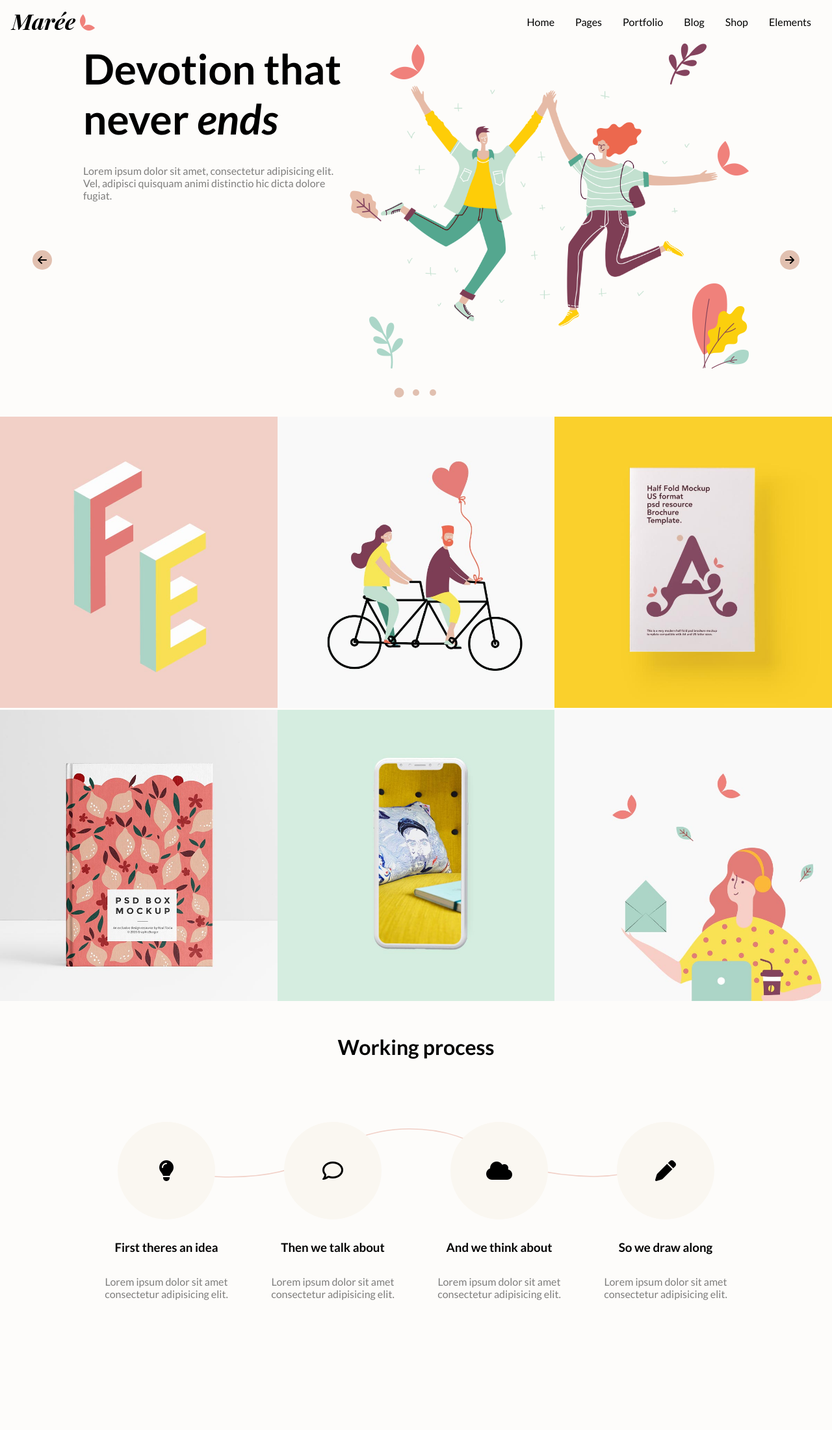
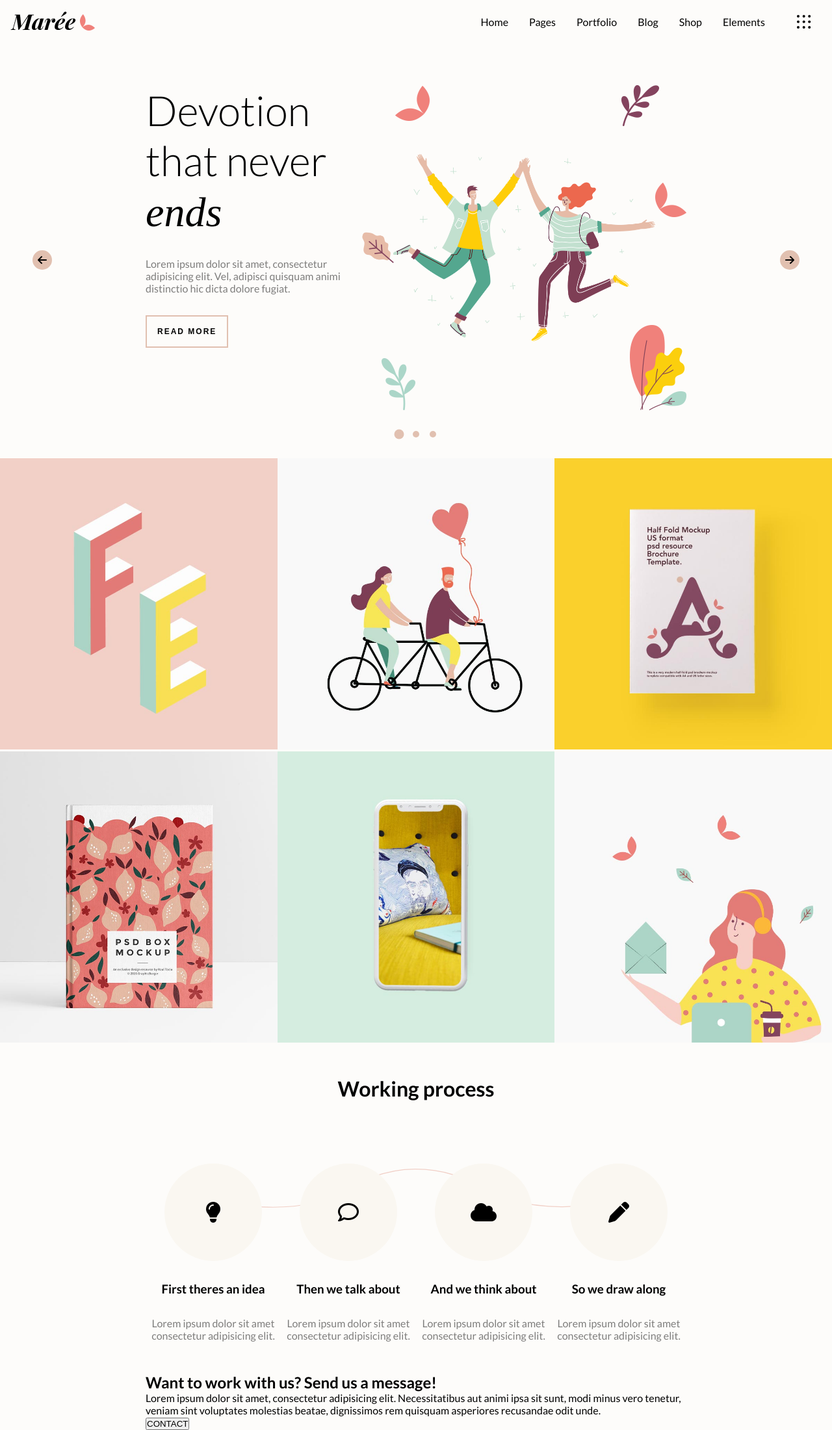
Before and after one commit to Carmine-Faella/proj-html-vuejs, a Vue app: page / in a window 1280 px wide. Shown: the whole page at 65% size. Before the commit the page ends 2048 px from the top, so only its background shows below. Built offline with nearby package versions, Linux system fonts and the light colour scheme.

Commit message:
Migliormento scss

```diff
--- a/src/components/Circle.vue
+++ b/src/components/Circle.vue
@@ -29,14 +29,14 @@ export default{
 <style scoped lang="scss">
 @use '../styles/general.scss' as *;
 @use '../styles/partial/variables.scss' as *;
+@use '../styles/partial/-mixin.scss' as *;
 .icon{
     width: 150px;
     height: 150px;
     border-radius: 50%;
     background-color: $back-6;
-    display: flex;
+    @include my-display-flex;
     justify-content: center;
-    align-items: center;
 
     i{
         font-size: 2rem;
@@ -45,9 +45,8 @@ export default{
 }
 
 .d-flex{
-    display: flex;
+    @include my-display-flex;
     flex-direction: column;
-    align-items: center;
 }
 
 h3{
--- a/src/components/CircleList.vue
+++ b/src/components/CircleList.vue
@@ -51,9 +51,9 @@ export default{
 
 @use '../styles/general.scss' as *;
 @use '../styles/partial/variables.scss' as *;
+@use '../styles/partial/-mixin.scss' as *;
 .icon-cnt{
-    max-width: 80%;
-    margin: auto;
+    @include my-container;
     display: flex;
     position: relative;
 
--- a/src/components/PageHeader.vue
+++ b/src/components/PageHeader.vue
@@ -24,7 +24,9 @@ export default{
         </div>
         <nav>
             <li v-for="name in nav"><a :href="name.href">{{ name.name }}</a></li>
+            <a href="#"></a><img src="../assets/svg-1.svg" alt="option">
         </nav>
+
 
     </div>
 
@@ -33,17 +35,31 @@ export default{
 <style scoped lang="scss">
 @use '../styles/general.scss' as *;
 @use '../styles/partial/variables.scss' as *;
+@use '../styles/partial/-mixin.scss' as *;
 
 .topbar{
-    display: flex;
+    @include my-display-flex;
     justify-content: space-between;
-    align-items: center;
     padding: 1rem;
+    margin-bottom: 4rem;
+
+    nav{
+        @include my-display-flex;
+
+        img{
+            padding-left: 2rem;
+            padding-right: 1rem;
+        }
+    }
 
     li{
         display: inline-block;
         padding: 0 1rem;
         list-style: none;
+
+        &:hover{
+            border-bottom: 4px solid $text-color-6;
+        }
 
         a{
             text-decoration: none;
--- a/src/components/PageMain.vue
+++ b/src/components/PageMain.vue
@@ -3,12 +3,14 @@
 import Slider from './Slider.vue';
 import CardList from './CardList.vue';
 import CircleList from './CircleList.vue';
+import SendMessage from './SendMessage.vue';
 
 export default{
   components:{
     Slider,
     CardList,
-    CircleList
+    CircleList,
+    SendMessage
   },
   data(){
     return{
@@ -24,6 +26,7 @@ export default{
   <Slider/>
   <CardList/>
   <CircleList/>
+  <SendMessage/>
 </template>
 
 <style scoped lang="scss">
--- /dev/null
+++ b/src/components/SendMessage.vue
@@ -0,0 +1,38 @@
+<script>
+
+export default{
+    data(){
+        return{
+
+        }
+    }
+}
+
+</script>
+
+<template>
+
+    <section>
+
+        <div class="container">
+            <h1>Want to work with us? Send us <span>a message!</span></h1>
+            <p>Lorem ipsum dolor sit amet, consectetur adipisicing elit. Necessitatibus aut animi ipsa sit sunt, modi minus vero tenetur, veniam sint voluptates molestias beatae, dignissimos rem quisquam asperiores recusandae odit unde.</p>
+            <button>CONTACT</button>
+        </div>
+
+    </section>
+
+</template>
+
+<style scoped lang="scss">
+@use '../styles/general.scss' as *;
+@use '../styles/partial/variables.scss' as *;
+@use '../styles/partial/-mixin.scss' as *;
+
+.container{
+    @include my-container;
+}
+
+
+
+</style>
--- a/src/components/Slider.vue
+++ b/src/components/Slider.vue
@@ -41,8 +41,9 @@ export default{
         </div>
 
         <div class="introdution">
-            <h1>Devotion that never <i>ends</i></h1>
+            <h1>Devotion that never <span><i>ends</i></span></h1>
             <p>Lorem ipsum dolor sit amet, consectetur adipisicing elit. Vel, adipisci quisquam animi distinctio hic dicta dolore fugiat.</p>
+            <button>READ MORE</button>
         </div>
         <div class="img-wrap">
 
@@ -56,6 +57,7 @@ export default{
             </div>
 
             <img :src="sliderImg[activeImage]" class="image">
+
         </div>
 
     </div>
@@ -69,9 +71,9 @@ export default{
 <style scoped lang="scss">
 @use '../styles/general.scss' as *;
 @use '../styles/partial/variables.scss' as *;
+@use '../styles/partial/-mixin.scss' as *;
 .container{
-    margin: auto;
-    max-width: 80%;
+    @include my-container;
     display: flex;
     height: 500px;
 
@@ -123,6 +125,12 @@ export default{
 
     h1{
         font-size: 4rem;
+        font-weight: 300;
+
+        span{
+            font-family: 'Dancing Script', cursive;
+            font-weight: bolder;
+        }
     }
 
     p{
@@ -132,11 +140,10 @@ export default{
 }
 
 .prevImg, .nextImg{
+    @include my-display-flex;
     width: 30px;
     height: 30px;
-    display: flex;
     justify-content: center;
-    align-items: center;
     background-color: $back-10;
     border-radius: 50%;
     position: absolute;
@@ -165,9 +172,24 @@ export default{
         margin: 0 0.5rem;
     }
 }
-
 .active{
     transform: scale(1.5);
 }
 
+button{
+    padding: 1rem;
+    background: none;
+    border: none;
+    border: 2px solid $border-color-4;
+    font-size: 12px;
+    font-weight: bold;
+    letter-spacing: 2px;
+
+    &:hover{
+        background-color: $border-color-4;
+        transition: all 2s ease;
+    }
+
+}
+
 </style>
--- /dev/null
+++ b/src/styles/partial/-mixin.scss
@@ -0,0 +1,9 @@
+@mixin my-display-flex{
+    display: flex;
+    align-items: center;
+}
+
+@mixin my-container{
+    max-width: 65%;
+    margin: auto;
+}
```
